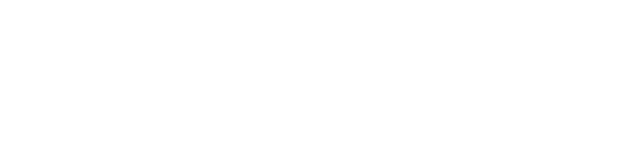
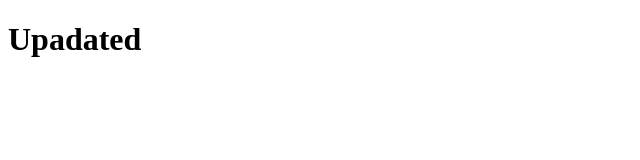
Before and after one commit to mngzz/WD102-git-sample, a plain HTML site: page index.html in a window 1280 px wide. Shown: the whole page, without its empty margins (0-640 px from the left). Drawn offline with Linux system fonts and the light colour scheme.

Commit message:
Updated filename with changes

```diff
--- a/index.html
+++ b/index.html
@@ -5,5 +5,7 @@
     <meta name="viewport" content="width=device-width, initial-scale=1.0" />
     <title>Document</title>
   </head>
-  <body></body>
+  <body>
+    <h1>Upadated</h1>
+  </body>
 </html>
```
